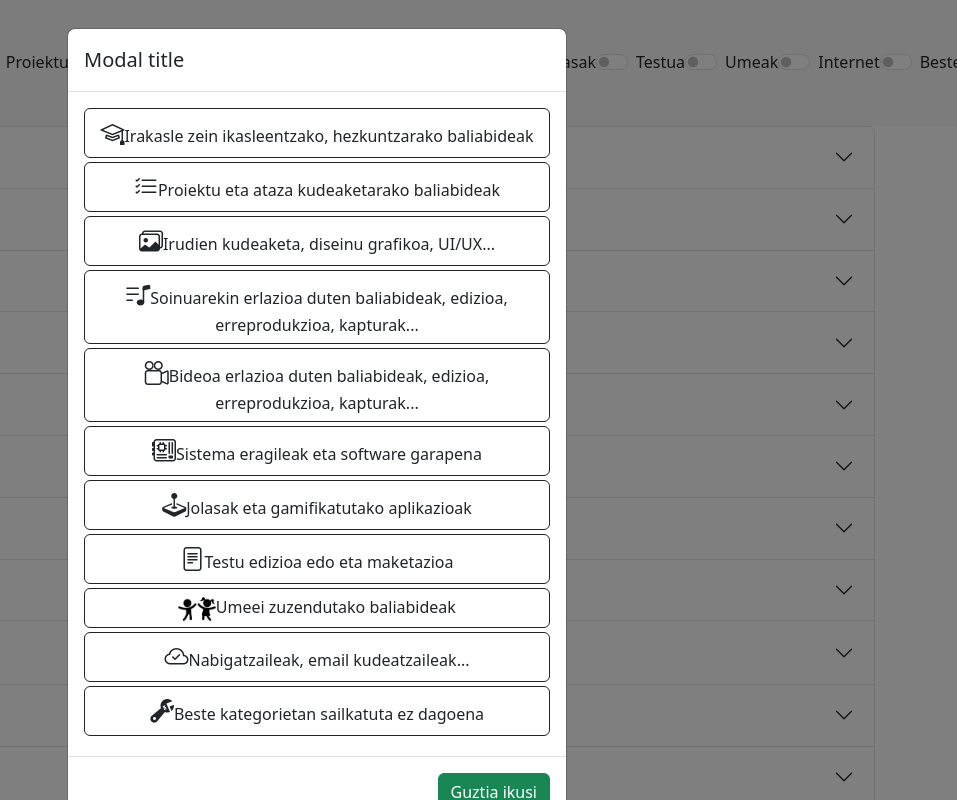
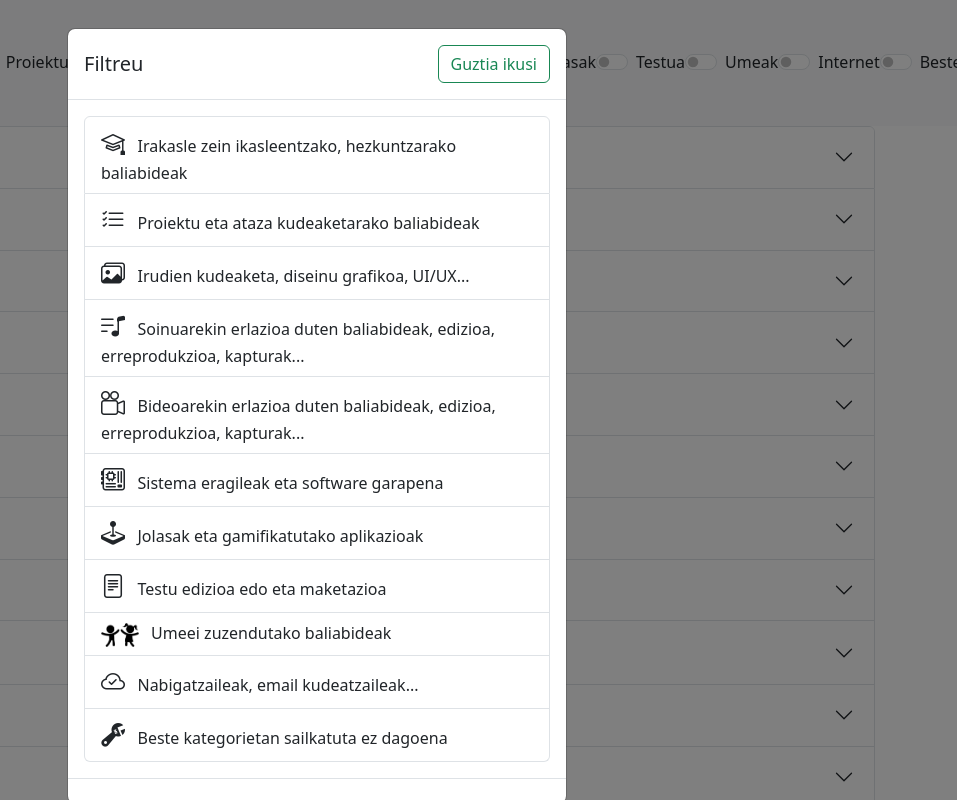
Before and after one commit to pantxitxurri/pantxitxurri, a website with bundled scripts: page list.html in a window 1280 px wide. Both pictures are taken after a click on the button "Show filters". Shown: the top 800 px of the page, 323-1280 px from the left. Built offline with nearby package versions, Linux system fonts and the light colour scheme.

Commit message:
Filtros y diseño

```diff
--- a/data.js
+++ b/data.js
@@ -21,7 +21,7 @@ export const LABELS_MAP = {
   },
   VIDE: {
     name: "Bideo",
-    description: "Bideoa erlazioa duten baliabideak, edizioa, erreprodukzioa, kapturak...",
+    description: "Bideoarekin erlazioa duten baliabideak, edizioa, erreprodukzioa, kapturak...",
     bsEl: '<i class="bi bi-camera-reels" ></i>',
   },
   PROG: {
--- a/js/helpers.js
+++ b/js/helpers.js
@@ -37,16 +37,20 @@ export function showAccordion(parentNode, data = []) {
 export function showFilters(parentEl, data, activeFilter) {
   // console.log(activeFilter);
   parentEl.innerHTML = "";
+  const ul = document.createElement("ul");
+  ul.className = "list-group";
   for (let el in data) {
-    const ul = document.createElement("ul");
-    ul.className = "list-group";
     const label = data[el];
+    const listItem = document.createElement("li");
+
     const filterBtn = document.createElement("button");
-    filterBtn.classList = el === activeFilter ? "btn btn-success mb-1" : "btn btn-outline-dark mb-1";
     filterBtn.dataset.filterLabel = el;
     filterBtn.innerHTML += label.bsEl || `<span>${label.name}</span>`;
     filterBtn.append(label.description || "");
-    ul.appendChild(filterBtn);
+    listItem.innerHTML = label.bsEl + `<span data-filter-label="${el}">&nbsp&nbsp&nbsp${label.description}</span>`;
+    listItem.dataset.filterLabel = el;
+    listItem.className = el === activeFilter ? "list-group-item active" : "list-group-item";
+    ul.appendChild(listItem);
     parentEl.append(ul);
   }
 }
--- a/list-styles.css
+++ b/list-styles.css
@@ -14,6 +14,6 @@
 .modal-body img {
   height: 1.5rem;
 }
-.navbar {
+.modal-body .btn .navbar {
   background-color: red;
 }
--- a/list.html
+++ b/list.html
@@ -16,7 +16,7 @@
         <button id="filterBtn" type="button" class="btn btn-outline-success" aria-label="Show filters">
           <i class="bi bi-sliders"></i>
         </button>
-        <button
+        <!-- <button
           class="navbar-toggler"
           type="button"
           data-bs-toggle="collapse"
@@ -26,7 +26,7 @@
           aria-label="Toggle navigation"
         >
           <i class="bi bi-sliders"></i>
-        </button>
+        </button> -->
         <div class="collapse navbar-collapse" id="navbarSupportedContent"></div>
       </div>
     </nav>
@@ -47,13 +47,13 @@
         <div class="modal-dialog">
           <div class="modal-content">
             <div class="modal-header">
-              <h1 class="modal-title fs-5" id="staticBackdropLabel">Modal title</h1>
+              <h1 class="modal-title fs-5" id="staticBackdropLabel">Filtreu</h1>
+              <button id="clearFilters" type="button" class="btn btn-outline-success">Guztia ikusi</button>
               <!-- <button type="button" class="btn-close" data-bs-dismiss="modal" aria-label="Close"></button> -->
             </div>
             <div class="modal-body">...</div>
             <div class="modal-footer">
               <!-- <button type="button" class="btn btn-secondary" data-bs-dismiss="modal">Close</button> -->
-              <button id="clearFilters" type="button" class="btn btn-success">Guztia ikusi</button>
             </div>
           </div>
         </div>
```
